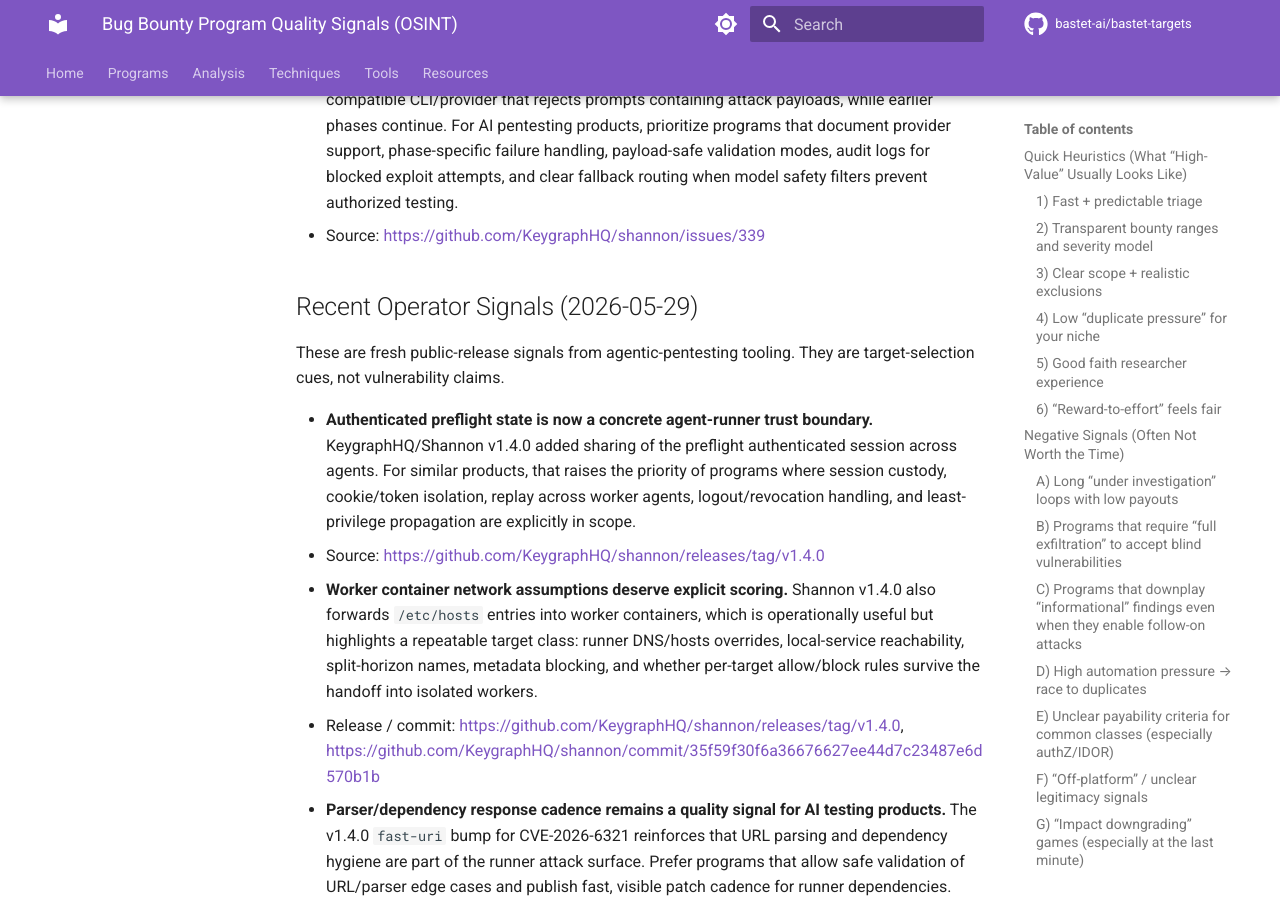
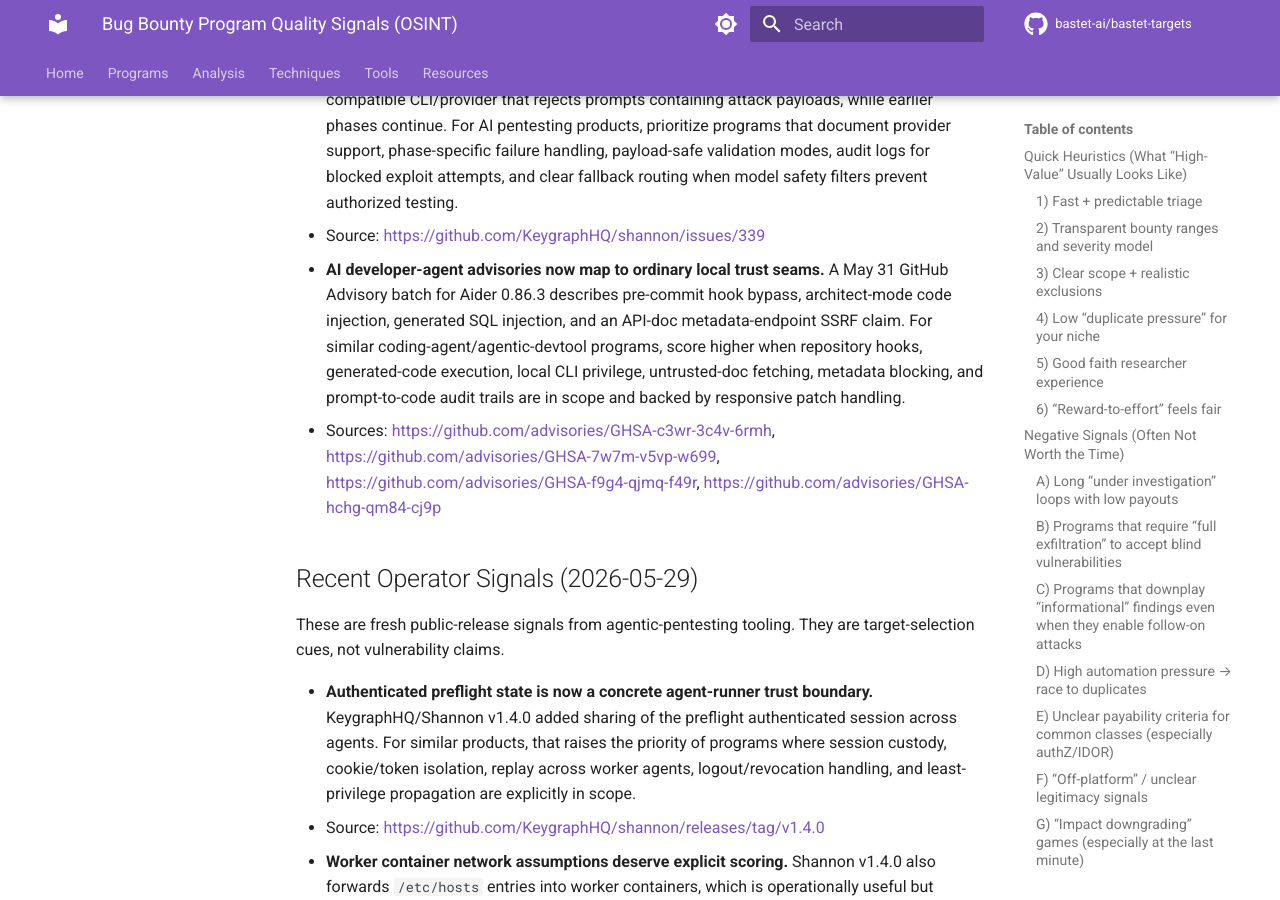
Before and after one commit to bastet-ai/bastet-targets, an MkDocs documentation site: the page built from docs/programs/program-quality-signals.md, in a window 1280 px wide and 900 px high, scrolled down 4978 px. Built offline with MkDocs 1.6.1 and Material for MkDocs 9.7.7, drawn with Linux system fonts in a browser that asks for light colours; comment, search, counter and statistics services are not loaded.

Commit message:
Add Aider coding-agent target signals

```diff
--- a/docs/programs/program-quality-signals.md
+++ b/docs/programs/program-quality-signals.md
@@ -127,6 +127,8 @@
   - Sources: https://github.com/KeygraphHQ/shannon/issues/316, https://github.com/KeygraphHQ/shannon/blob/main/Dockerfile
 - **Model/provider safety gates can become product blind spots, not just policy trivia.** Shannon issue #339 reports exploit-phase failures when the execution path uses a Claude-Code-compatible CLI/provider that rejects prompts containing attack payloads, while earlier phases continue. For AI pentesting products, prioritize programs that document provider support, phase-specific failure handling, payload-safe validation modes, audit logs for blocked exploit attempts, and clear fallback routing when model safety filters prevent authorized testing.
   - Source: https://github.com/KeygraphHQ/shannon/issues/339
+- **AI developer-agent advisories now map to ordinary local trust seams.** A May 31 GitHub Advisory batch for Aider 0.86.3 describes pre-commit hook bypass, architect-mode code injection, generated SQL injection, and an API-doc metadata-endpoint SSRF claim. For similar coding-agent/agentic-devtool programs, score higher when repository hooks, generated-code execution, local CLI privilege, untrusted-doc fetching, metadata blocking, and prompt-to-code audit trails are in scope and backed by responsive patch handling.
+  - Sources: https://github.com/advisories/GHSA-c3wr-3c4v-6rmh, https://github.com/advisories/GHSA-7w7m-v5vp-w699, https://github.com/advisories/GHSA-f9g4-qjmq-f49r, https://github.com/advisories/GHSA-hchg-qm84-cj9p
 
 ## Recent Operator Signals (2026-05-29)
 
```
Also changed, not shown: docs/program-quality-signals.md (+1 -0 lines), docs/programs/high-value.md (+1 -0 lines), docs/resources/program-quality-signals.md (+1 -0 lines).
